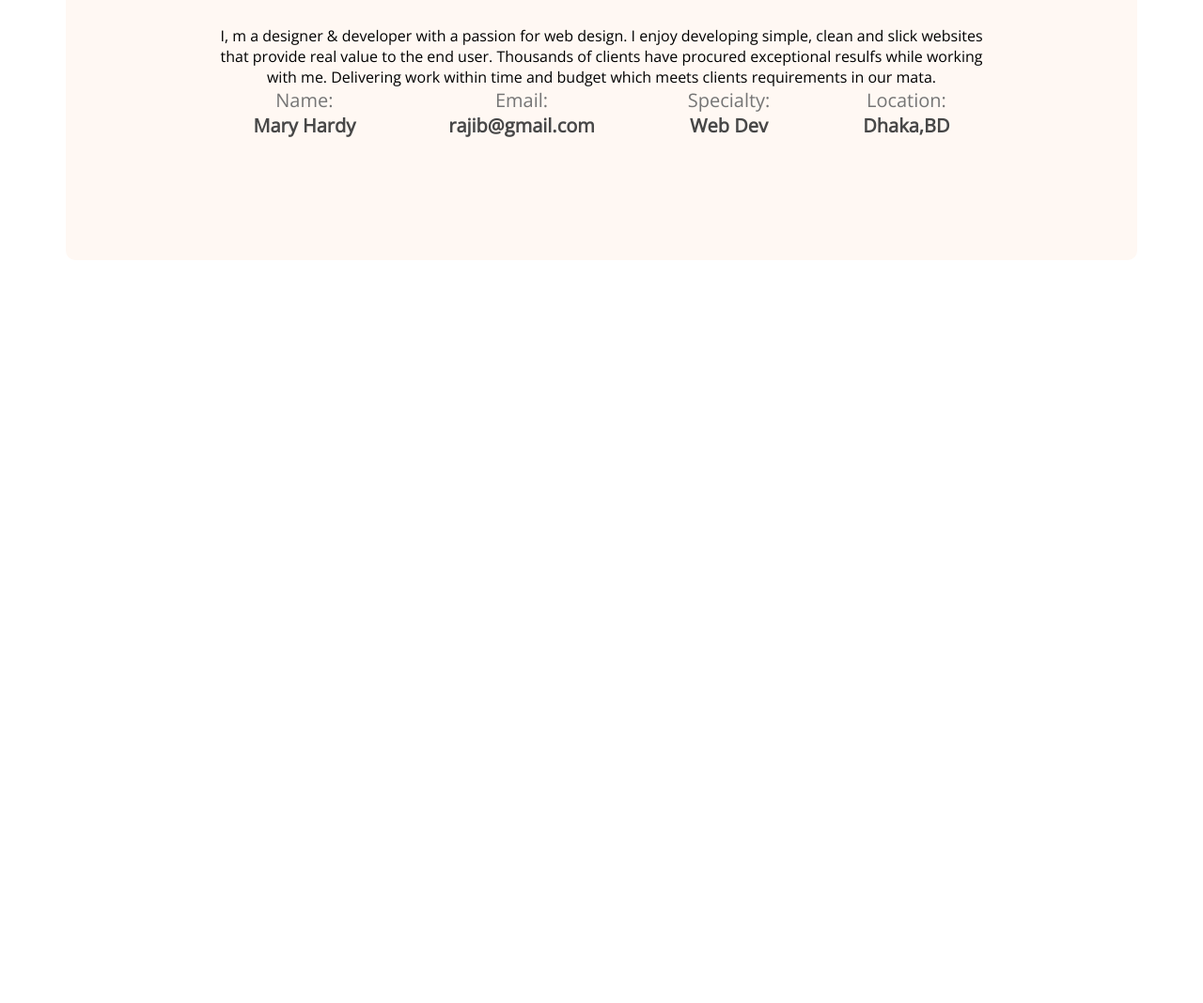
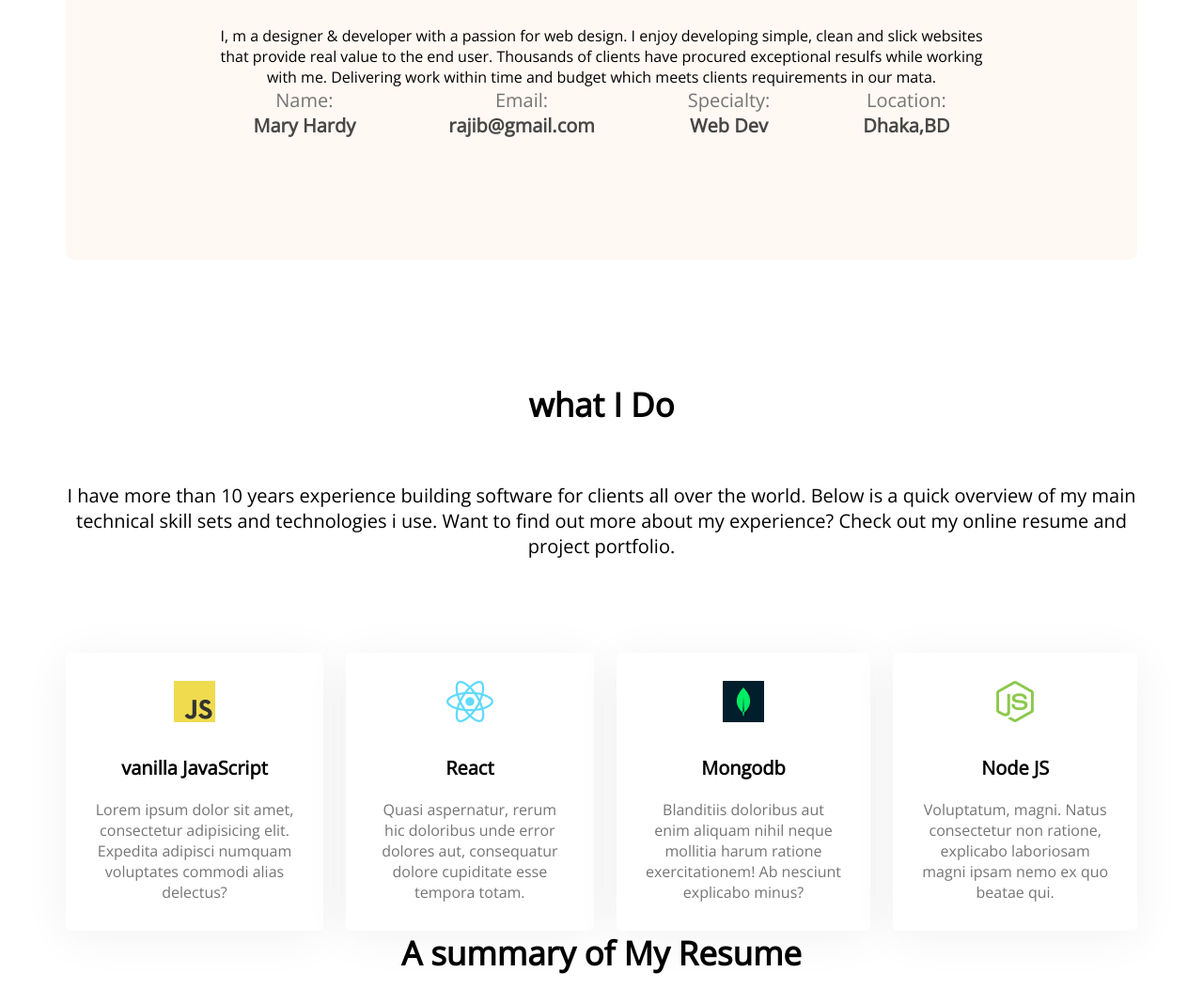
Before and after one commit to Rajib-chandra-das/developer-portfolio, a plain HTML site: page images/index.html in a window 1280 px wide. Shown: the part 1194-2262 px from the top of the page at 94% size. Before the commit the page ends 1471 px from the top, so only its background shows below. Drawn offline with nearby package versions, Linux system fonts and the light colour scheme.

Commit message:
added siklls content

```diff
--- a/images/index.html
+++ b/images/index.html
@@ -62,6 +62,46 @@
                     </div>
                 </div>
         </section>
+        <!-- what i do section -->
+        <section class="what-i-do">
+            <h3 class="section-title">what I Do</h3>
+            <p class="paragraph-title">I have more than 10 years experience building software for clients
+                 all over the world. Below is a quick overview of my main technical
+                 skill sets and technologies i use. Want to find out more about my experience?
+                Check out my online resume and project portfolio.</p>
+            <!--  .skills-container>.skill*4>img+p.skill-title+p.skill-description>lorem15 -->
+            <div class="skills-container">
+                <div class="skill">
+                    <img src="icons/js.png" alt="">
+                    <p class="skill-title">vanilla JavaScript</p>
+                    <p class="skill-description">Lorem ipsum dolor sit amet, consectetur adipisicing elit.
+                        Expedita adipisci numquam voluptates commodi alias delectus?</p>
+                </div>
+                <div class="skill">
+                    <img src="icons/react.png" alt="">
+                    <p class="skill-title">React</p>
+                    <p class="skill-description">Quasi aspernatur, rerum hic doloribus unde error dolores
+                        aut, consequatur dolore cupiditate esse tempora totam.</p>
+                </div>
+                <div class="skill">
+                    <img src="icons/mongo.png" alt="">
+                    <p class="skill-title">Mongodb</p>
+                    <p class="skill-description">Blanditiis doloribus aut enim aliquam nihil neque mollitia
+                        harum ratione exercitationem! Ab nesciunt explicabo minus?</p>
+                </div>
+                <div class="skill">
+                    <img src="icons/nodejs.png" alt="">
+                    <p class="skill-title">Node JS</p>
+                    <p class="skill-description">Voluptatum, magni. Natus consectetur non ratione, explicabo
+                        laboriosam magni ipsam nemo ex quo beatae qui.</p>
+                </div>
+            </div>
+        </section>
+        <!-- Resume Section -->
+        <section class="resume">
+            <h3 class="section-title">A summary of My Resume</h3>
+
+        </section>
     </main>
 </body>
 </html>
--- a/images/styles/portfolio.css
+++ b/images/styles/portfolio.css
@@ -68,6 +68,10 @@ main{
     max-width: 1140px;
     margin: 0 auto;
 }
+/*
+section{
+    margin-top: 130px;
+}*/
 
 /* about section styles */
 .about{
@@ -103,3 +107,39 @@ main{
     font-size: 20px;
     color: #474747;
 }
+
+/* what i do styles */
+.what-i-do{
+    margin-top: 130px;
+    text-align: center;
+}
+.skills-container{
+    display: flex;
+    gap: 24px;
+
+}
+.skill{
+    background: #FFFFFF;
+    box-shadow: 0px 6px 50px rgba(0, 0, 0, 0.06);
+    border-radius: 5px;
+    padding: 30px;
+}
+.skill-title{
+    font-weight: 700;
+    font-size: 20px;
+    margin-top: 30px;
+    margin-bottom: 20px;
+}
+.skill-description{
+    font-size: 16px;
+    color: #757575;
+}
+.paragraph-title{
+    text-align: center;
+    font-size: 20px;
+    margin-bottom: 100px;
+    margin-top: 60px;
+}
+.section-title{
+    text-align: center;
+}
```
